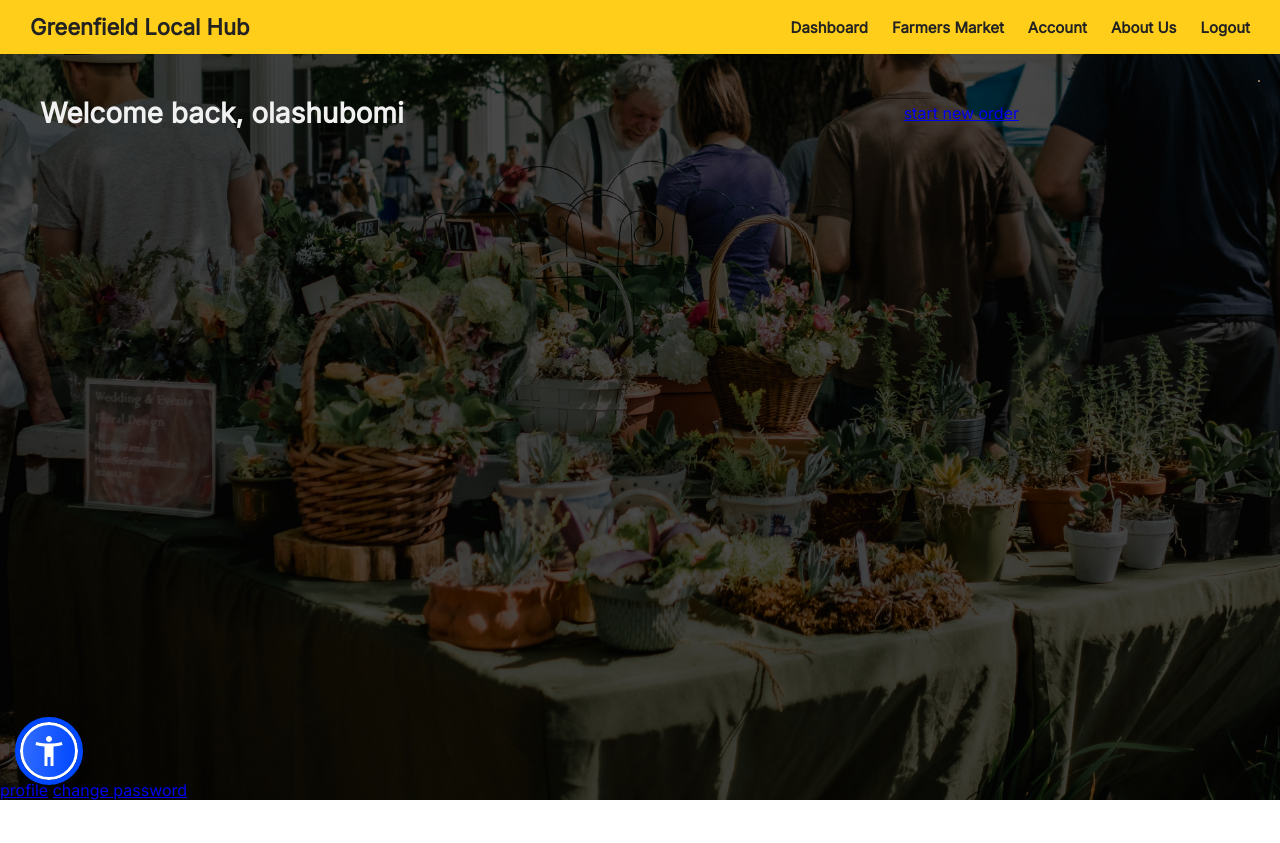
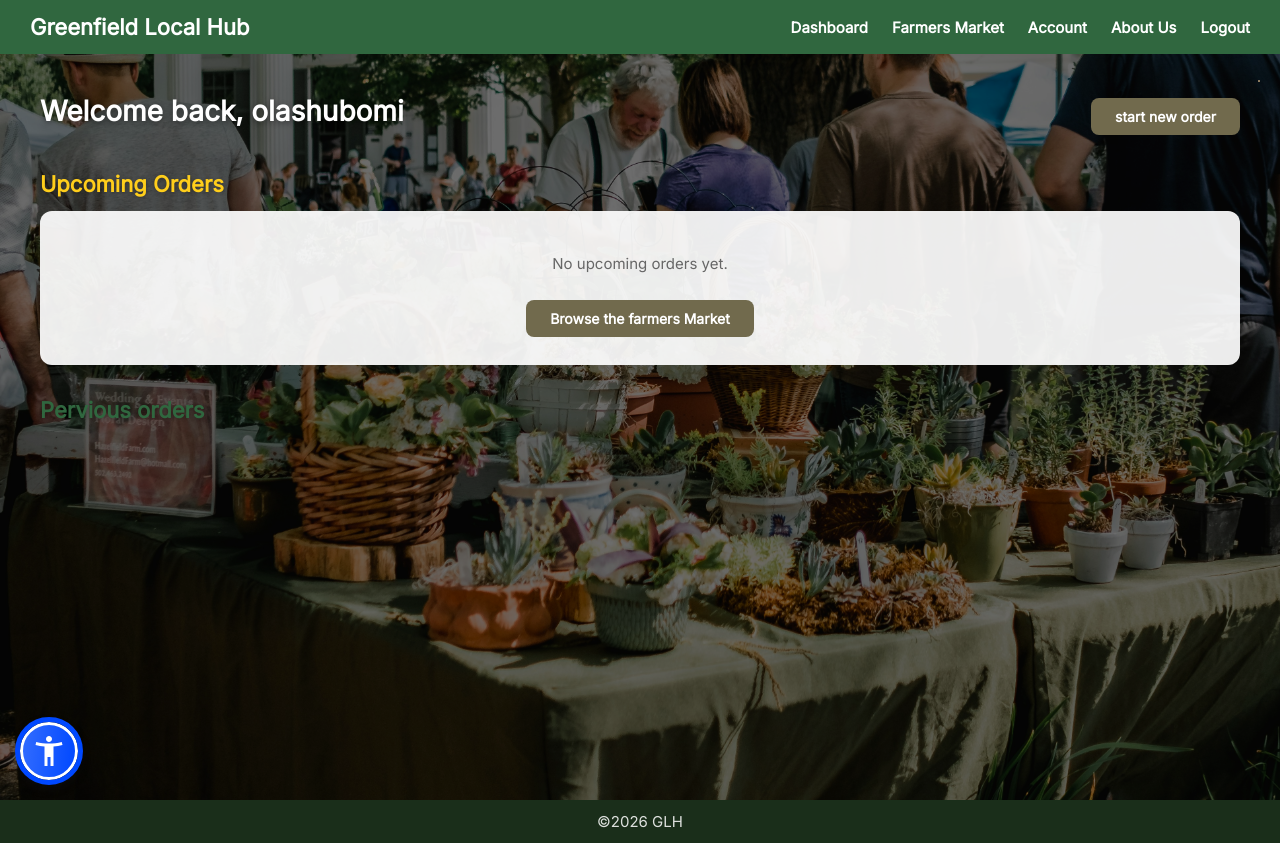
Before and after one commit to TYPZ-Y2K/GLH-prototype, a Flask app: page /customer/Dashboard in a window 1280 px wide; the page is wider, and only the part inside the window is pictured. Run offline with Flask 3, Linux system fonts and the light colour scheme; a user stored in the database is signed in; data that the repository does not hold is empty; some libraries are stand-ins or nearby versions.

Commit message:
V.1.3.2
css for farmsers market
customer dashboard (suspended for now
checkout and basket features next

```diff
--- a/GLH/static/css/customer/customer_dashboard.css
+++ b/GLH/static/css/customer/customer_dashboard.css
@@ -1,13 +1,25 @@
+/* ── customer_dashboard.css ── */
+
+body {
+    margin: 0;
+    padding: 0;
+    background: #1a2e1a;
+}
+
 /* Hero / page wrapper */
 .hero {
     min-height: 100vh;
     width: 100%;
     background-image: url("/static/images/kyle-nieber-eE-ffApg7oI-unsplash.jpg");
+    background-size: cover;
+    background-position: center;
+    background-repeat: no-repeat;
     display: flex;
     flex-direction: column;
+    position: relative;
 }
 
-/* Overlay to reduce exposure */
+/* Darken the background for readability */
 .hero::before {
     content: "";
     position: absolute;
@@ -15,37 +27,26 @@
     left: 0;
     width: 100%;
     height: 100%;
-    background: inherit;       /* use same background as parent */
-    background-size: cover;
-    background-position: center;
-    filter: brightness(0.3);   /* lower exposure */
-    z-index: 0;                /* behind content */
+    background: rgba(0, 0, 0, 0.55);
+    z-index: 0;
 }
 
-/* Make content appear above overlay */
-.hero * {
-    position: relative;
-    z-index: 1;
-}
-
-
-/* ── Yellow header bar ── */
-.yellow-header {
-    background: #FFCE1B;
+/* ── Green header bar ── */
+.green-header {
+    background: #30673F;
     display: flex;
     align-items: center;
     justify-content: space-between;
     padding: 14px 30px;
     position: sticky;
     top: 0;
-    margin-bottom: 10px;
     z-index: 100;
 }
 
-.yellow-header .left-side h1 {
+.green-header .left-side h1 {
     margin: 0;
     font-size: 22px;
-    color: #222;
+    color: #ffffff;
     font-weight: 700;
 }
 
@@ -56,7 +57,7 @@
 }
 
 .top-nav a {
-    color: #222;
+    color: #ffffff;
     font-weight: 600;
     text-decoration: none;
     font-size: 15px;
@@ -65,41 +66,42 @@
 
 .top-nav a:hover,
 .top-nav a.active {
-    color: #30673F;
+    color: #FFCE1B;
 }
 
 /* ── Dashboard body ── */
 .dashboard-body {
+    position: relative;
+    z-index: 1;
     flex: 1;
     padding: 32px 40px 60px;
     max-width: 1400px;
     margin: 0 auto;
     width: 100%;
+    box-sizing: border-box;
 }
 
 /* ── Welcome header ── */
 .dashboard-header {
     display: flex;
     align-items: center;
-    justify-content: flex-start;
+    justify-content: space-between;
     margin-bottom: 36px;
     flex-wrap: wrap;
-}
-
-.CTA {
-    margin-left: 500px;
+    gap: 16px;
 }
 
 .welcome-msg {
     font-size: 28px;
     font-weight: 700;
-    color: #f1f1f1;
+    color: #fff;
     margin: 0;
+    text-shadow: 0 2px 6px rgba(0, 0, 0, 0.4);
 }
 
 .btn-start-order {
     display: inline-block;
-    background: #30673F;
+    background: #716A4D;
     color: #fff;
     padding: 14px 32px;
     border-radius: 8px;
@@ -107,6 +109,7 @@
     font-weight: 600;
     text-decoration: none;
     transition: background 0.2s;
+    white-space: nowrap;
 }
 
 .btn-start-order:hover {
@@ -115,14 +118,23 @@
 
 /* ── Orders sections ── */
 .orders-section {
-    margin-bottom: 40px;
+    margin-bottom: 32px;
 }
 
-.section-title {
+.section-title-u {
     font-size: 22px;
     font-weight: 700;
     color: #FFCE1B;
-    margin: 0 0 16px;
+    margin: 0 0 14px;
+    text-shadow: 0 1px 4px rgba(0, 0, 0, 0.3);
+}
+
+.section-title-p {
+    font-size: 22px;
+    font-weight: 700;
+    color: #30673F;
+    margin: 0 0 14px;
+    text-shadow: 0 1px 4px rgba(0, 0, 0, 0.3);
 }
 
 /* Horizontal scroll row of order cards */
@@ -134,10 +146,10 @@
     scroll-snap-type: x mandatory;
 }
 
-/* Hide scrollbar but keep function */
 .orders-row::-webkit-scrollbar {
     height: 6px;
 }
+
 .orders-row::-webkit-scrollbar-thumb {
     background: #ccc;
     border-radius: 3px;
@@ -149,7 +161,7 @@
     background: #fff;
     border-radius: 12px;
     padding: 20px;
-    box-shadow: 0 2px 10px rgba(0,0,0,0.08);
+    box-shadow: 0 2px 10px rgba(0, 0, 0, 0.08);
     display: flex;
     flex-direction: column;
     gap: 8px;
@@ -159,14 +171,14 @@
 
 .order-card:hover {
     transform: translateY(-3px);
-    box-shadow: 0 4px 16px rgba(0,0,0,0.12);
+    box-shadow: 0 4px 16px rgba(0, 0, 0, 0.12);
 }
 
 .order-card.past {
     opacity: 0.75;
 }
 
-/* Badge (Collection / Delivery) */
+/* Badge */
 .order-badge {
     display: inline-block;
     padding: 5px 14px;
@@ -234,48 +246,29 @@
 
 /* Empty state */
 .empty-state {
-    background: #fff;
+    background: rgba(255, 255, 255, 0.92);
     border-radius: 12px;
-    padding: 40px;
+    padding: 28px 32px;
     text-align: center;
-    color: #888;
-    font-size: 16px;
+    color: #666;
+    font-size: 15px;
 }
 
 .btn-browse {
     display: inline-block;
-    margin-top: 14px;
+    margin-top: 12px;
     background: #716A4D;
     color: #fff;
-    padding: 12px 28px;
+    padding: 10px 24px;
     border-radius: 8px;
-    font-size: 15px;
+    font-size: 14px;
     font-weight: 600;
     text-decoration: none;
     transition: background 0.2s;
 }
 
 .btn-browse:hover {
-    background: #5a5540;
-}
-
-/* ── Flash messages (scoped) ── */
-.flash {
-    list-style: none;
-    padding-left: 0;
-    margin: 1rem 0;
-}
-
-.flash-container {
-    position: fixed;
-    top: 80px;
-    right: 20px;
-    max-width: min(360px, 92vw);
-    background: #FFCE1B;
-    color: #fff;
-    border-radius: 15px;
-    border: 1px solid #D9BB9B;
-    z-index: 9999;
+    background: #3d3a2b;
 }
 
 
--- a/GLH/templates/customer/customer_dashboard.html
+++ b/GLH/templates/customer/customer_dashboard.html
@@ -7,7 +7,7 @@
 
 {% block content %}
 <div class="hero">
-        <div class="yellow-header">
+    <div class="green-header">
             <div class="left-side">
             <h1>Greenfield Local Hub</h1>
         </div>
@@ -24,43 +24,73 @@
         <!-- Welcome + CTA -->
             <div class="dashboard-header">
             <h2 class="welcome-msg">Welcome back, {{ current_user.full_name or 'Customer' }}</h2>
-                <a class="CTA" href="{{ url_for('customer.Farmers_Market') }}">start new order</a>
-             </div>
+            <a class="btn-browse" href="{{ url_for('customer.Farmers_Market') }}">start new order</a>
             </div>
 
+            <!--  ── Upcoming Orders ── -->
+        <section class="orders-section">
+            <h3 class="section-title-u">Upcoming Orders</h3>
 
+            {% if upcoming %}
+            <div class="orders-row">
+                {% for order in upcoming %}
+                <div class="order-card">
+                    <span class="order-badge" {{ order.order_type.value }}>
+                        {{ order.order_type.value | capitalize }}
+                    </span>
+                    <p order-items-count>{{ order.items | length }} item{{ 's' if order.items | length != 1}}</p>
+                    <p class="order-date">
+                        {% if order.dc_date %}
+                            {{order.dc_date.strftime('%d/%m/%y') }}
+                        {% else %}
+                            date pending
+                        {% endif %}
+                    </p>
+                    <p class="order-status status-{{order.status.value | lower }}">{{ order.status.value }}</p>
+                    <form method="POST" action="{{ url_for('customer.cancel_order', order_id=order.order_id) }}">
+                        <input type="hidden" name="csrf_token" value="{{ csrf_token() }}">
+                        <button type="submit" class="btn-cancel" onclick="return confirm('cancel this order?')">Cancel</button>
+                    </form>
+                </div>
+                {% endfor %}
+            </div>
+            {% else %}
+            <div class="empty-state">
+                <p>No upcoming orders yet.</p>
+                <a href="{{ url_for('customer.Farmers_Market') }}" class="btn btn-browse">Browse the farmers Market</a>
+            </div>
+            {% endif %}
+        </section>
 
+        <!--  ── Previous Orders ── -->
+        <section class="Orders-section">
+            <h3 class="section-title-p">Pervious orders</h3>
 
-
-
-
-
-
-
-
-
-
-
-
-
-
-
-
-
-
-
-
-
-
-
-
-
-
-
-
-        <div>
-            <a href="{{ url_for('auth.profile') }}">profile</a>
-            <a href="{{ url_for('auth.change_password') }}">change password</a>
+            {% if previous %}
+            <div class="orders-row">
+                {% for order in previous %}
+                <div class="order-card past">
+                    <span class="order-badge {{ order.order_type.value }}">
+                        {{ order.order_type.value | capitalize }}
+                    </span>
+                    <p class="order-items-count">{{ order.items | length }} item{{ 's' if order.items | lemgth != 1 }}</p>
+                    <p class="order-date">
+                        {% if order.dc_date %}
+                            {{ order.dc_date.strftime('%d/%m?%Y') }}
+                        {% else %}
+                            -
+                        {% endif %}
+                    </p>
+                    <p class="order-status status-{{ order.status.value | lower }}">{{ order.status.value }}</p>
+                </div>
+                {% endfor %}
+            </div>
+            {% else %}
+            <div class="empty-state">
+                <p>No previous orders to show</p>
+            </div>
+            {% endif %}
+        </section>
     </div>
 </div>
 {% endblock %}
```
Also changed, not shown: GLH/static/css/customer/Farmers-Market.css (+10 -10 lines), GLH/templates/customer/Farmers-Market.html (+4 -4 lines). Lines whose indentation alone changed are shown as unchanged.
